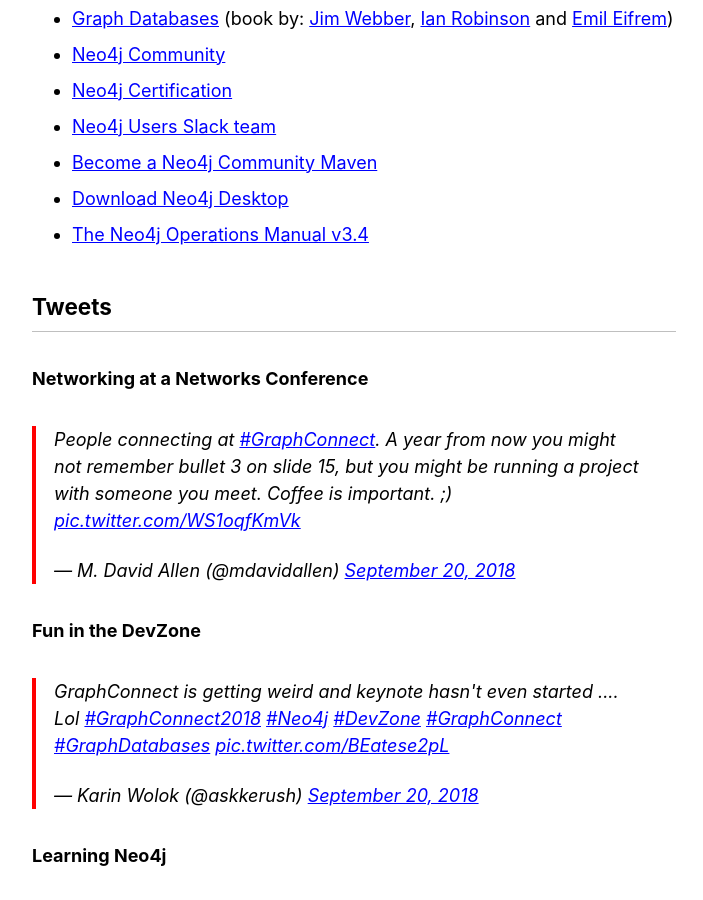
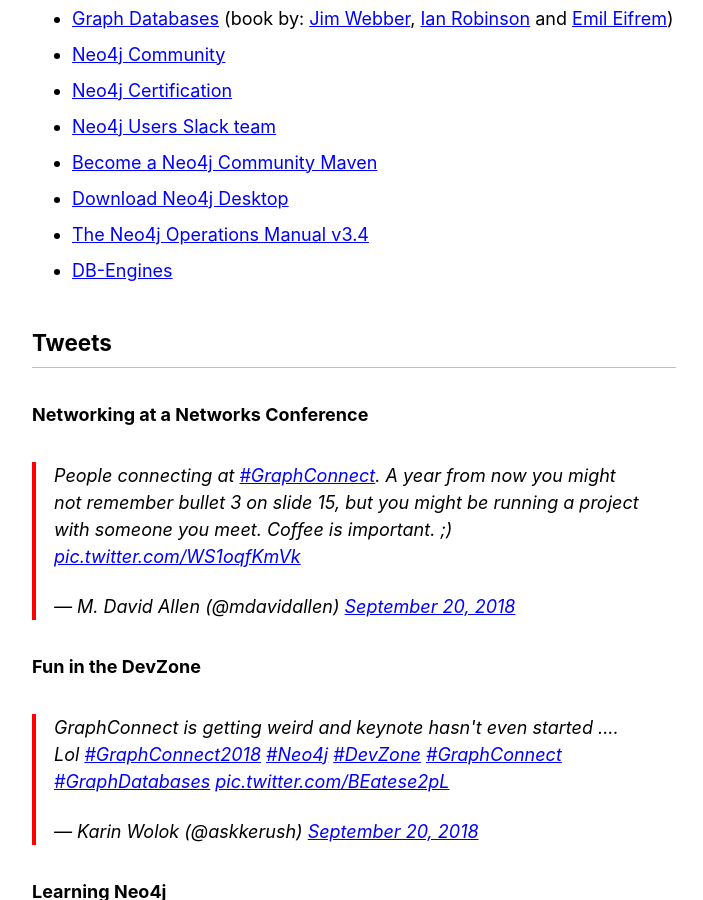
Before and after one commit to reshamas/reshamas.github.io, a Jekyll site: the page built from _posts/2018-09-22-graphs-are-the-next-frontier-in-data-science.md, in a window 1280 px wide and 900 px high, scrolled down 6519 px. Shown: the whole window, without its empty margins (286-989 px from the left). Built offline with Jekyll 4.4.1, drawn with Linux system fonts in a browser that asks for light colours; comment, search, counter and statistics services are not loaded.

Commit message:
Update 2018-09-22-graphs-are-the-next-frontier-in-data-science.md

```diff
--- a/_posts/2018-09-22-graphs-are-the-next-frontier-in-data-science.md
+++ b/_posts/2018-09-22-graphs-are-the-next-frontier-in-data-science.md
@@ -144,6 +144,7 @@
 - [Become a Neo4j Community Maven](https://neo4j.com/community/neo4j-community-maven/)
 - [Download Neo4j Desktop](https://neo4j.com/download/)
 - [The Neo4j Operations Manual v3.4](https://neo4j.com/docs/operations-manual/3.4/)
+- [DB-Engines](https://db-engines.com/en/ranking_categories)
 
 ## Tweets
 
```
